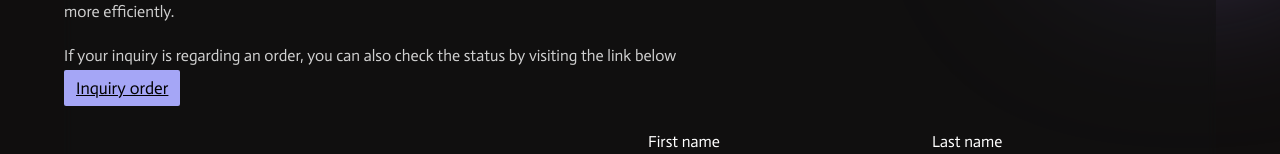
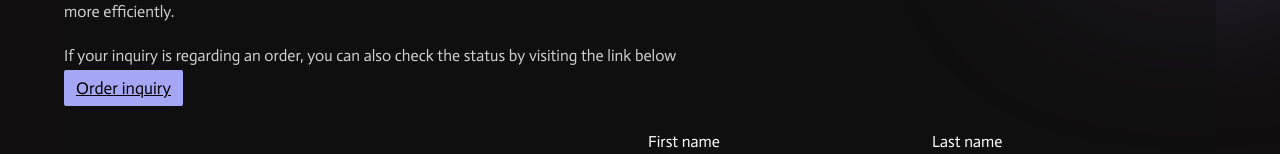
Before and after one commit to enggsatyamraj/CSET301_Assignment, a Next.js app: page /contactus in a window 1280 px wide. Shown: the part 361-515 px from the top of the page. Built offline with nearby package versions, Linux system fonts and the light colour scheme.

Commit message:
some changes

```diff
--- a/src/app/contactus/page.jsx
+++ b/src/app/contactus/page.jsx
@@ -95,7 +95,7 @@ const Page = () => {
                 className="underline mb-6 bg-[#a5a6f6] text-black px-3 text-[17px] py-2 rounded-sm"
                 href={"https://yoyohoni.mysellix.io/contact"}
               >
-                Inquiry order
+                Order inquiry
               </Link>
 
               <Image
@@ -135,7 +135,7 @@ const Page = () => {
                 className="underline mb-3  bg-[#a5a6f6] text-black px-3 text-[17px] py-2 rounded-sm"
                 href={"https://yoyohoni.mysellix.io/contact"}
               >
-                Inquiry order
+                Order inquiry
               </Link>
               <div className="flex flex-col lg:flex-row items-center mt-4 gap-4 px-5">
                 <Image
```
